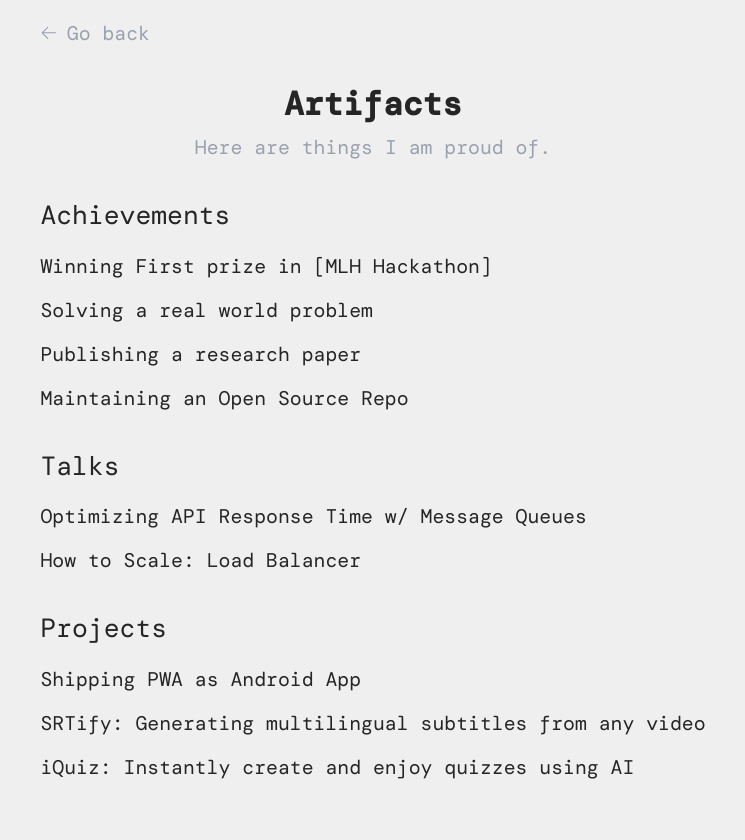
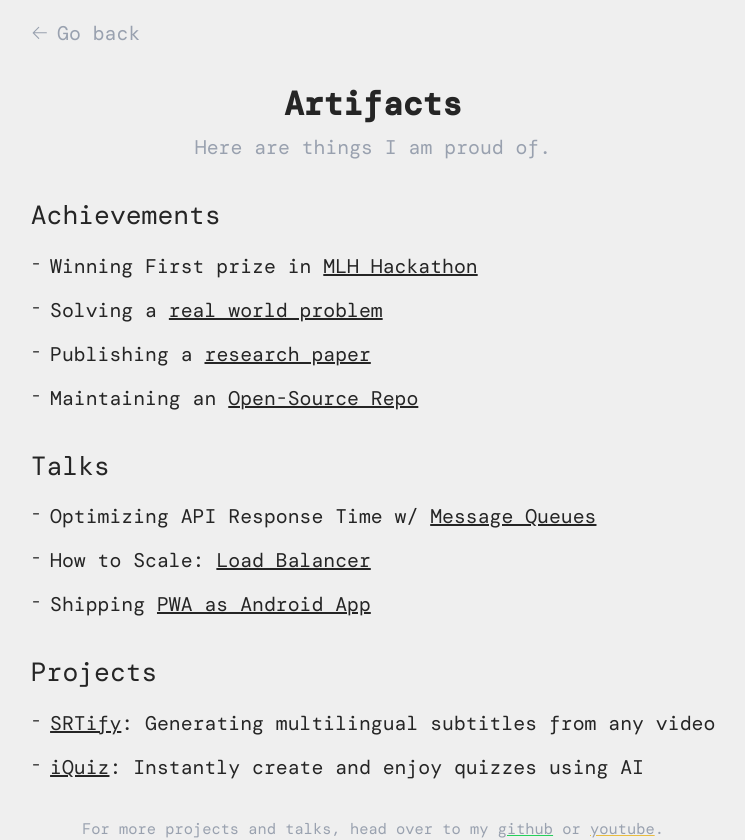
Before and after one commit to Logan1x/Logan1x.github.io, a React (Vite) app: page / in a window 1280 px wide. Both pictures are taken after a click on the element "check out things I am proud of". Shown: the whole page, without its empty margins (267-1012 px from the left). Before the commit the page ends 818 px from the top, so only its background shows below. Built offline with nearby package versions, Linux system fonts and the light colour scheme; a web font is replaced by a local one.

Commit message:
added artifacts

```diff
--- a/src/App.tsx
+++ b/src/App.tsx
@@ -3,14 +3,14 @@ import Projects from "./Projects";
 import Home from "./Home";
 
 function App(): JSX.Element {
-  const [showProjects, setShowProjects] = useState(false);
+  const [showArtifacts, setShowArtifacts] = useState(false);
 
   return (
     <div className="max-w-2xl mx-auto flex flex-col items-center min-h-screen px-4 sm:px-6">
-      {showProjects ? (
-        <Projects setShowProjects={setShowProjects} />
+      {showArtifacts ? (
+        <Projects setShowArtifacts={setShowArtifacts} />
       ) : (
-        <Home setShowProjects={setShowProjects} />
+        <Home setShowArtifacts={setShowArtifacts} />
       )}
     </div>
   );
--- a/src/Home.tsx
+++ b/src/Home.tsx
@@ -9,9 +9,9 @@ type LinkType = {
 };
 
 function Home({
-  setShowProjects,
+  setShowArtifacts,
 }: {
-  setShowProjects: (showProjects: boolean) => void;
+  setShowArtifacts: (showArtifacts: boolean) => void;
 }) {
   const [activeBio, setActiveBio] = useState<BioType>("short");
   const colors = ["#24d05a", "#eb4888", "#10a2f5", "#e9bc3f"];
@@ -167,7 +167,7 @@ function Home({
                     textDecorationColor: getRandomColor(),
                     textDecoration: "underline",
                   }}
-                  onClick={() => setShowProjects(true)}
+                  onClick={() => setShowArtifacts(true)}
                   className="cursor-pointer"
                 >
                   check out things I am proud of
--- a/src/Projects.tsx
+++ b/src/Projects.tsx
@@ -1,71 +1,220 @@
-import React from "react";
+import { useState, useMemo, useLayoutEffect } from "react";
+
+const colors = ["#24d05a", "#eb4888", "#10a2f5", "#e9bc3f"];
+
+function getRandomColor() {
+  return colors[Math.floor(Math.random() * colors.length)];
+}
+
+type LinkItem = {
+  text: string;
+  link: string;
+  color?: string;
+};
 
 type ArtifactType = {
   title: string;
-  url?: string;
-  description?: string;
+  links?: LinkItem[];
 };
 
 type TalkType = {
   title: string;
-  url?: string;
-  description?: string;
+  links?: LinkItem[];
 };
 
 type ProjectType = {
   title: string;
-  url?: string;
-  description?: string;
+  links?: LinkItem[];
 };
 
-const Projects = ({
-  setShowProjects,
+const Artifacts = ({
+  setShowArtifacts,
 }: {
-  setShowProjects: (showProjects: boolean) => void;
+  setShowArtifacts: (showArtifacts: boolean) => void;
 }) => {
-  const achievements: ArtifactType[] = [
+  const [colorizedLinks, setColorizedLinks] = useState<{
+    achievements: ArtifactType[];
+    talks: TalkType[];
+    projects: ProjectType[];
+  }>({ achievements: [], talks: [], projects: [] });
+  const initialAchievements: ArtifactType[] = useMemo(
+    () => [
       {
         title: "Winning First prize in [MLH Hackathon]",
-      url: "https://mlh.io/",
+        links: [
+          {
+            text: "MLH Hackathon",
+            link: "https://devpost.com/software/retricia",
+          },
+        ],
       },
       {
-      title: "Solving a real world problem",
-      url: "#",
+        title: "Solving a [real world problem]",
+        links: [
+          {
+            text: "real world problem",
+            link: "https://logan1x.hashnode.dev/solving-a-real-world-problem",
+          },
+        ],
       },
       {
-      title: "Publishing a research paper",
-      url: "#",
+        title: "Publishing a [research paper]",
+        links: [
+          {
+            text: "research paper",
+            link: "https://www.microbiologyresearch.org/content/journal/jgv/10.1099/jgv.0.001802",
+          },
+        ],
       },
       {
-      title: "Maintaining an Open Source Repo",
+        title: "Maintaining an [Open-Source Repo]",
+        links: [
+          {
+            text: "Open-Source Repo",
+            link: "https://github.com/Logan1x/Python-Scripts",
           },
-  ];
+        ],
+      },
+    ],
+    []
+  );
 
-  const talks: TalkType[] = [
+  const initialTalks: TalkType[] = useMemo(
+    () => [
       {
-      title: "Optimizing API Response Time w/ Message Queues",
+        title: "Optimizing API Response Time w/ [Message Queues]",
+        links: [
+          {
+            text: "Message Queues",
+            link: "https://youtu.be/3DGeL_ujf6U?si=eWZpor7HzoIk5HVU",
+          },
+        ],
       },
       {
-      title: "How to Scale: Load Balancer",
+        title: "How to Scale: [Load Balancer]",
+        links: [
+          {
+            text: "Load Balancer",
+            link: "https://youtu.be/asiwWv8RNXQ?si=KfApD-APNc3nN_su",
           },
-  ];
-
-  const projects: ProjectType[] = [
-    {
-      title: "Shipping PWA as Android App",
+        ],
       },
       {
-      title: "SRTify: Generating multilingual subtitles from any video",
+        title: "Shipping [PWA as Android App]",
+        links: [
+          {
+            text: "PWA as Android App",
+            link: "https://www.youtube.com/watch?v=d2hhAlmB0Wg",
+          },
+        ],
+      },
+    ],
+    []
+  );
+
+  const initialProjects: ProjectType[] = useMemo(
+    () => [
+      {
+        title: "[SRTify]: Generating multilingual subtitles from any video",
+        links: [{ text: "SRTify", link: "https://github.com/Logan1x/SRTify" }],
       },
       {
-      title: "iQuiz: Instantly create and enjoy quizzes using AI",
+        title: "[iQuiz]: Instantly create and enjoy quizzes using AI",
+        links: [{ text: "iQuiz", link: "https://iquiz-ai.vercel.app/" }],
       },
-  ];
+    ],
+    []
+  );
+
+  useLayoutEffect(() => {
+    const colorizeLinks = () => {
+      const colorizedAchievements = initialAchievements.map((item) => ({
+        ...item,
+        links: item.links?.map((link) => ({
+          ...link,
+          color: getRandomColor(),
+        })),
+      }));
+
+      const colorizedTalks = initialTalks.map((item) => ({
+        ...item,
+        links: item.links?.map((link) => ({
+          ...link,
+          color: getRandomColor(),
+        })),
+      }));
+
+      const colorizedProjects = initialProjects.map((item) => ({
+        ...item,
+        links: item.links?.map((link) => ({
+          ...link,
+          color: getRandomColor(),
+        })),
+      }));
+
+      setColorizedLinks({
+        achievements: colorizedAchievements,
+        talks: colorizedTalks,
+        projects: colorizedProjects,
+      });
+    };
+
+    colorizeLinks();
+
+    const intervalId = setInterval(colorizeLinks, 5000);
+
+    return () => clearInterval(intervalId);
+  }, [initialAchievements, initialTalks, initialProjects]);
+
+  const renderTitleWithLinks = (title: string, links?: LinkItem[]) => {
+    if (!links || links.length === 0) return title;
+
+    let processedTitle = title;
+    links.forEach((linkItem) => {
+      const linkColor = getRandomColor(); // Use assigned color or default
+      processedTitle = processedTitle.replace(
+        `[${linkItem.text}]`,
+        `<a href="${linkItem.link}" target="_blank" class="underline" style="text-decoration-color: ${linkColor}">${linkItem.text}</a>`
+      );
+    });
+
+    const parts = processedTitle.split(/(<a.*?<\/a>)/);
+    return (
+      <>
+        {parts.map((part, i) => {
+          if (part.startsWith("<a")) {
+            const hrefMatch = part.match(/href="([^"]+)"/);
+            const textMatch = part.match(/>([^<]+)</);
+            const colorMatch = part.match(/text-decoration-color: ([^"]+)"/);
+            const href = hrefMatch ? hrefMatch[1] : "#";
+            const text = textMatch ? textMatch[1] : "";
+            const color = colorMatch ? colorMatch[1] : "#24d05a";
+
+            return (
+              <a
+                key={i}
+                href={href}
+                target="_blank"
+                style={{
+                  textDecorationColor: color,
+                  textDecoration: "underline",
+                  textDecorationThickness: 2,
+                }}
+              >
+                {text}
+              </a>
+            );
+          }
+          return <span key={i}>{part}</span>;
+        })}
+      </>
+    );
+  };
 
   return (
     <div className="max-w-2xl mx-auto">
       <button
-        onClick={() => setShowProjects(false)}
+        onClick={() => setShowArtifacts(false)}
         className="text-lg text-gray-400 pt-4 flex items-center gap-2"
       >
         <span>
@@ -96,64 +245,75 @@ const Projects = ({
         </div>
 
         <section className="mb-8">
-          <h2 className="text-2xl mb-4">Achievements</h2>
+          <h2 className="text-2xl  mb-4">Achievements</h2>
           <ul className="space-y-3">
-            {achievements.map((achievement, index) => (
-              <li key={index} className="text-lg">
-                {achievement.url ? (
-                  <>
-                    {achievement.title
-                      .split(/(\[[^\]]+\]\([^)]*\))/)
-                      .map((part, i) => {
-                        if (part.match(/\[([^\]]+)\]\(([^)]*)\)/)) {
-                          const [_, text, link] =
-                            part.match(/\[([^\]]+)\]\(([^)]*)\)/) || [];
-                          return (
-                            <a
-                              key={i}
-                              href={link || achievement.url}
-                              className="underline"
-                              style={{ textDecorationColor: "#24d05a" }}
-                            >
-                              {text}
-                            </a>
-                          );
-                        }
-                        return part;
-                      })}
-                  </>
-                ) : (
-                  achievement.title
-                )}
+            {colorizedLinks.achievements.map((achievement, index) => (
+              <li key={index} className="flex">
+                <span className="mr-2">-</span>
+                <div className="text-lg">
+                  {renderTitleWithLinks(achievement.title, achievement.links)}
+                </div>
               </li>
             ))}
           </ul>
         </section>
 
         <section className="mb-8">
-          <h2 className="text-2xl mb-4">Talks</h2>
+          <h2 className="text-2xl  mb-4">Talks</h2>
           <ul className="space-y-3">
-            {talks.map((talk, index) => (
-              <li key={index} className="text-lg">
-                {talk.title}
+            {colorizedLinks.talks.map((talk, index) => (
+              <li key={index} className="flex">
+                <span className="mr-2">-</span>
+                <div className="text-lg">
+                  {renderTitleWithLinks(talk.title, talk.links)}
+                </div>
               </li>
             ))}
           </ul>
         </section>
 
         <section className="mb-8">
-          <h2 className="text-2xl mb-4">Projects</h2>
+          <h2 className="text-2xl  mb-4">Projects</h2>
           <ul className="space-y-3">
-            {projects.map((project, index) => (
-              <li key={index} className="text-lg">
-                {project.title}
+            {colorizedLinks.projects.map((project, index) => (
+              <li key={index} className="flex">
+                <span className="mr-2">-</span>
+                <div className="text-lg">
+                  {renderTitleWithLinks(project.title, project.links)}
+                </div>
               </li>
             ))}
           </ul>
         </section>
+
+        <p className="text-sm text-center text-gray-400">
+          For more projects and talks, head over to my{" "}
+          <a
+            href="https://github.com/logan1x"
+            target="_blank"
+            style={{
+              textDecorationColor: getRandomColor(),
+              textDecoration: "underline",
+            }}
+          >
+            github
+          </a>{" "}
+          or{" "}
+          <a
+            href="https://www.youtube.com/watch?v=Biak99FOcto&list=PLTDKeEQ2HNZQRlDl3JKfc4VD1yykKSXv8"
+            target="_blank"
+            style={{
+              textDecorationColor: getRandomColor(),
+              textDecoration: "underline",
+            }}
+          >
+            youtube
+          </a>
+          .
+        </p>
       </div>
     </div>
   );
 };
 
-export default Projects;
+export default Artifacts;
```
Lines whose indentation alone changed are shown as unchanged.
